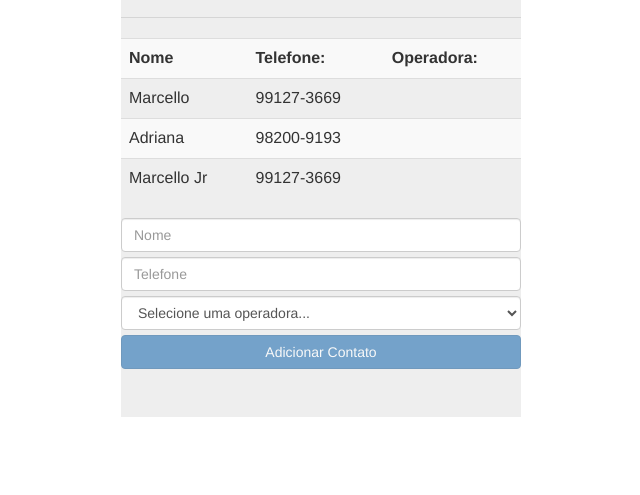
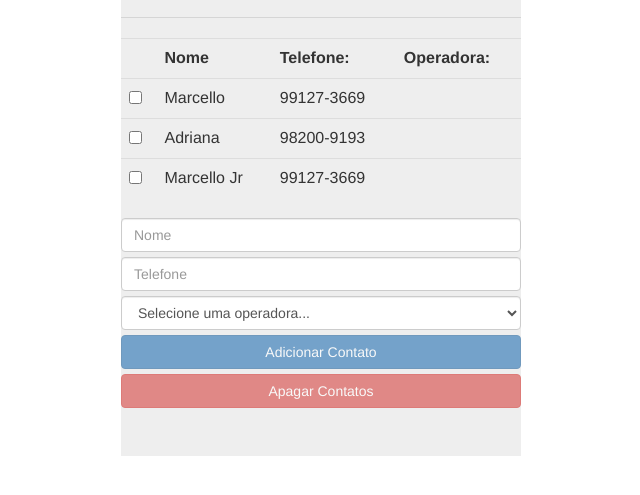
Before and after one commit to anytitleyoulike/estudo-angularjs, a plain HTML site: page aula3-diretivas-pt2/index.html in a window 1280 px wide. Shown: the part 117-612 px from the top of the page, without its empty margins (319-959 px from the left). Drawn offline with nearby package versions, Linux system fonts and the light colour scheme.

Commit message:
ng-class e metodos para remover nomes da agenda

```diff
--- a/aula3-diretivas-pt2/index.html
+++ b/aula3-diretivas-pt2/index.html
@@ -19,6 +19,12 @@
 
 		.form-control {
 			margin-bottom: 5px;
+		}
+		.selecionado {
+			background-color: yellow;
+		}
+		.negrito {
+			font-weight: bold;
 		}
 	</style>
 
@@ -44,19 +50,34 @@
 					delete $scope.contato;
 
 				};
+
+				$scope.apagarContatos = function(contatos){
+					$scope.contatos = contatos.filter(function(contato){
+						if(!contato.selecionado) return contato;
+					});
+				};
+
+				$scope.isContatoSelecionado = function(contatos) {
+					return contatos.some(function(contato){
+						return contato.selecionado;
+					});
+				}
 			});
 		</script>
 	</head>
 	<body ng-controller="listaTelefonicaCtrl">
 		<div class="jumbotron">
 			<h3 ng-bind="app"></h3>
-			<table class="table table-striped">
+			<table class="table">
 				<tr>
+					<th></th>
 					<th>Nome</th>
 					<th>Telefone:</th>
 					<th>Operadora:</th>
 				</tr>
-				<tr ng-repeat="contato in contatos">
+
+				<tr ng-class="{selecionado: contato.selecionado, negrito: contato.selecionado}" ng-repeat="contato in contatos">
+					<td><input type="checkbox" ng-model="contato.selecionado"/></td>
 					<td>{{contato.nome}}</td>
 					<td>{{contato.telefone}}</td>
 					<td>{{contato.operadora.nome}}</td>
@@ -69,6 +90,6 @@
 					<option value="">Selecione uma operadora...</option>
 				</select>
 				<button class="btn btn-primary btn-block" ng-click="adicionarContato(contato)" ng-disabled="!contato.nome || !contato.telefone">Adicionar Contato</button>
-				{{contato}}
+				<button class="btn btn-danger btn-block" ng-click="apagarContatos(contatos)" ng-disabled="!isContatoSelecionado(contatos)">Apagar Contatos</button>
 		</div>
 </html>
```
